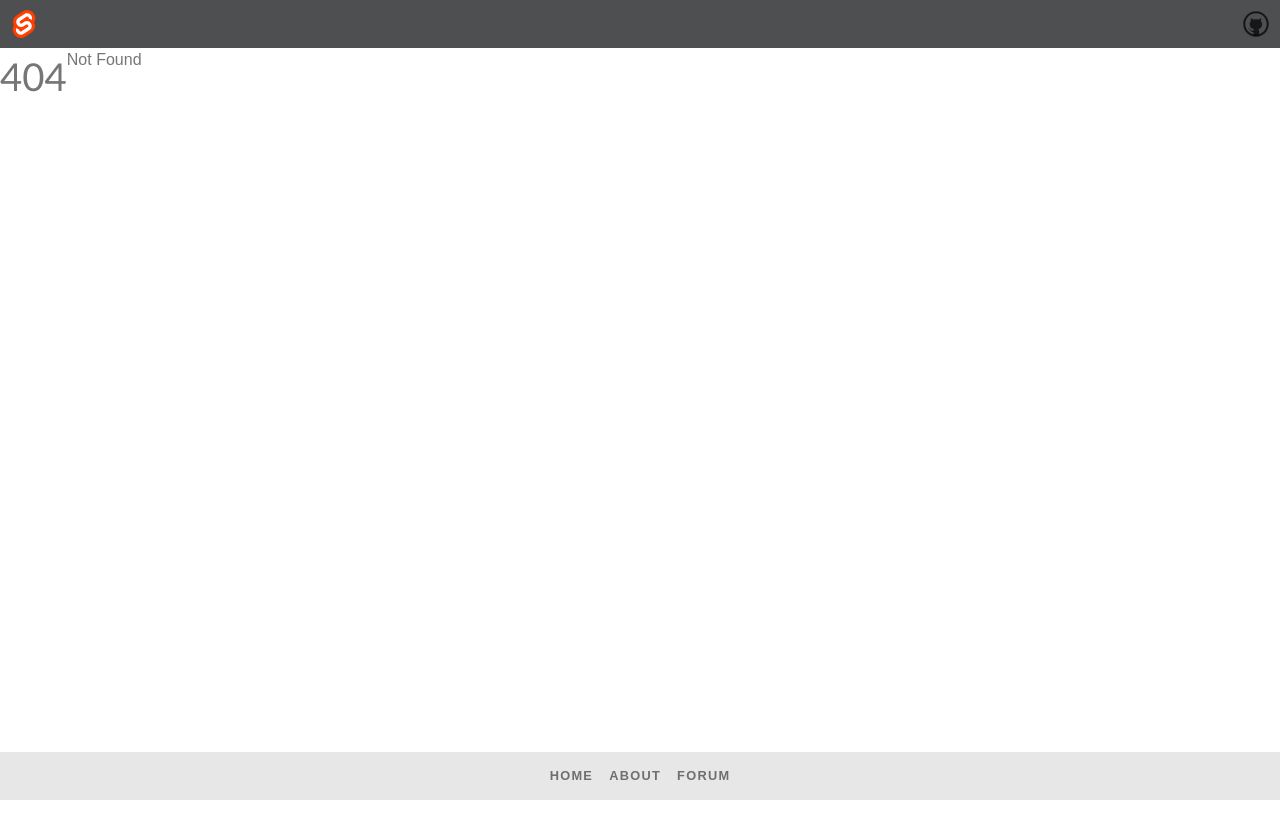
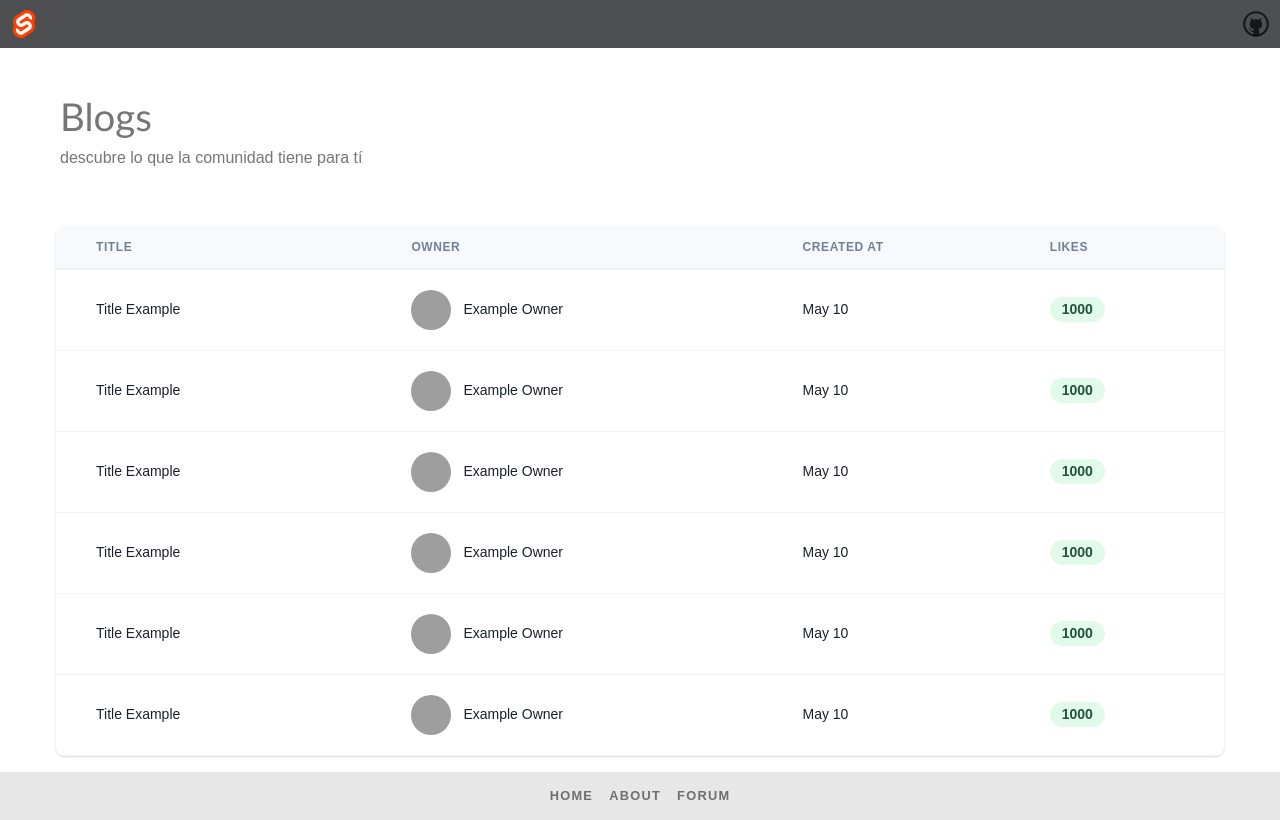
Before and after one commit to IIC3585-2024/svelte-group-12, a SvelteKit app: page /blogs in a window 1280 px wide. Before the commit this address had no page. Built offline with nearby package versions, Linux system fonts and the light colour scheme; grey boxes are pictures that could not be loaded.

Commit message:
feat(blogs): ADD blogs view, non functional

```diff
--- /dev/null
+++ b/src/routes/blogs/+page.svelte
@@ -0,0 +1,112 @@
+<!-- <script context="module">
+// @ts-ignore
+  export async function load({ page, fetch }) {
+    const { slug } = page.params;
+    // Aquí puedes cargar los datos del lugar basado en el slug
+    // Por ejemplo, podrías hacer una solicitud a una API
+    const res = await fetch(`api/url/${slug}`);
+    const data = await res.json();
+
+    return {
+      props: {
+        place: data
+      }
+    };
+  }
+</script> -->
+
+<script>
+  import { fade, fly } from 'svelte/transition'
+
+  let blogs = [
+    { owner:"Example Owner", title:"Title Example", created_at: 'May 10', likes: 1000 },
+    { owner:"Example Owner", title:"Title Example", created_at: 'May 10', likes: 1000 },
+    { owner:"Example Owner", title:"Title Example", created_at: 'May 10', likes: 1000 },
+    { owner:"Example Owner", title:"Title Example", created_at: 'May 10', likes: 1000 },
+    { owner:"Example Owner", title:"Title Example", created_at: 'May 10', likes: 1000 },
+    { owner:"Example Owner", title:"Title Example", created_at: 'May 10', likes: 1000 }
+  ];
+</script>
+
+<div class="blogs-container">
+  <div class="blogs-title" in:fade={{ duration:1500 }}>
+    <h1 class="title">Blogs</h1>
+    <p>descubre lo que la comunidad tiene para tí</p>
+  </div>
+  <div class="sm:mx-6 px-4 sm:px-8 py-4 overflow-x-auto">
+    <div class="min-w-full shadow rounded-lg overflow-hidden">
+        <table class="min-w-full leading-normal" in:fly={{ y:200, duration:1000 }}>
+            <thead>
+                <tr>
+                    <th
+                        class="px-10 py-3 border-b-2 border-gray-200 bg-gray-100 text-left text-xs font-semibold text-gray-600 uppercase tracking-wider">
+                        Title
+                    </th>
+                    <th
+                        class="px-5 py-3 border-b-2 border-gray-200 bg-gray-100 text-left text-xs font-semibold text-gray-600 uppercase tracking-wider">
+                        Owner
+                    </th>
+                    <th
+                        class="px-5 py-3 border-b-2 border-gray-200 bg-gray-100 text-left text-xs font-semibold text-gray-600 uppercase tracking-wider">
+                        Created at
+                    </th>
+                    <th
+                        class="px-5 py-3 border-b-2 border-gray-200 bg-gray-100 text-left text-xs font-semibold text-gray-600 uppercase tracking-wider">
+                        Likes
+                    </th>
+                </tr>
+            </thead>
+            <tbody>
+              {#each blogs as blog, i}
+                <tr class="hover:bg-gray-100">
+                  <td class="px-10 py-5 border-b border-gray-200 text-sm">
+                    <p class="text-gray-900 whitespace-no-wrap">{ blog.title }</p>
+                  </td>
+                  <td class="px-5 py-5 border-b border-gray-200 text-sm">
+                      <div class="flex items-center">
+                          <div class="flex-shrink-0 w-10 h-10">
+                              <img class="w-full h-full rounded-full"
+                                  src="https://th.bing.com/th/id/OIP.HHVUf3TYqncgpJXyCMmxyAHaHa?rs=1&pid=ImgDetMain"
+                                  alt="" />
+                          </div>
+                          <div class="ml-3">
+                              <p class="text-gray-900 whitespace-no-wrap">
+                                  { blog.owner }
+                              </p>
+                          </div>
+                      </div>
+                  </td>
+                  <td class="px-5 py-5 border-b border-gray-200 text-sm">
+                      <p class="text-gray-900 whitespace-no-wrap">
+                          { blog.created_at }
+                      </p>
+                  </td>
+                  <td class="px-5 py-5 border-b border-gray-200 text-sm">
+                      <span
+                          class="relative inline-block px-3 py-1 font-semibold text-green-900 leading-tight">
+                          <span aria-hidden
+                              class="absolute inset-0 bg-green-200 opacity-50 rounded-full"></span>
+                          <span class="relative">{ blog.likes }</span>
+                      </span>
+                  </td>
+                </tr>
+              {/each}
+            </tbody>
+          </table>
+    </div>
+  </div>
+</div>
+
+<style>
+  .blogs-container {
+    display: flex;
+    flex-direction: column;
+    width: 100%;
+    height: 100%;
+  }
+  .blogs-title {
+    display: flex;
+    flex-direction: column;
+    margin: 40px 0 40px 60px;
+  }
+</style>
```
